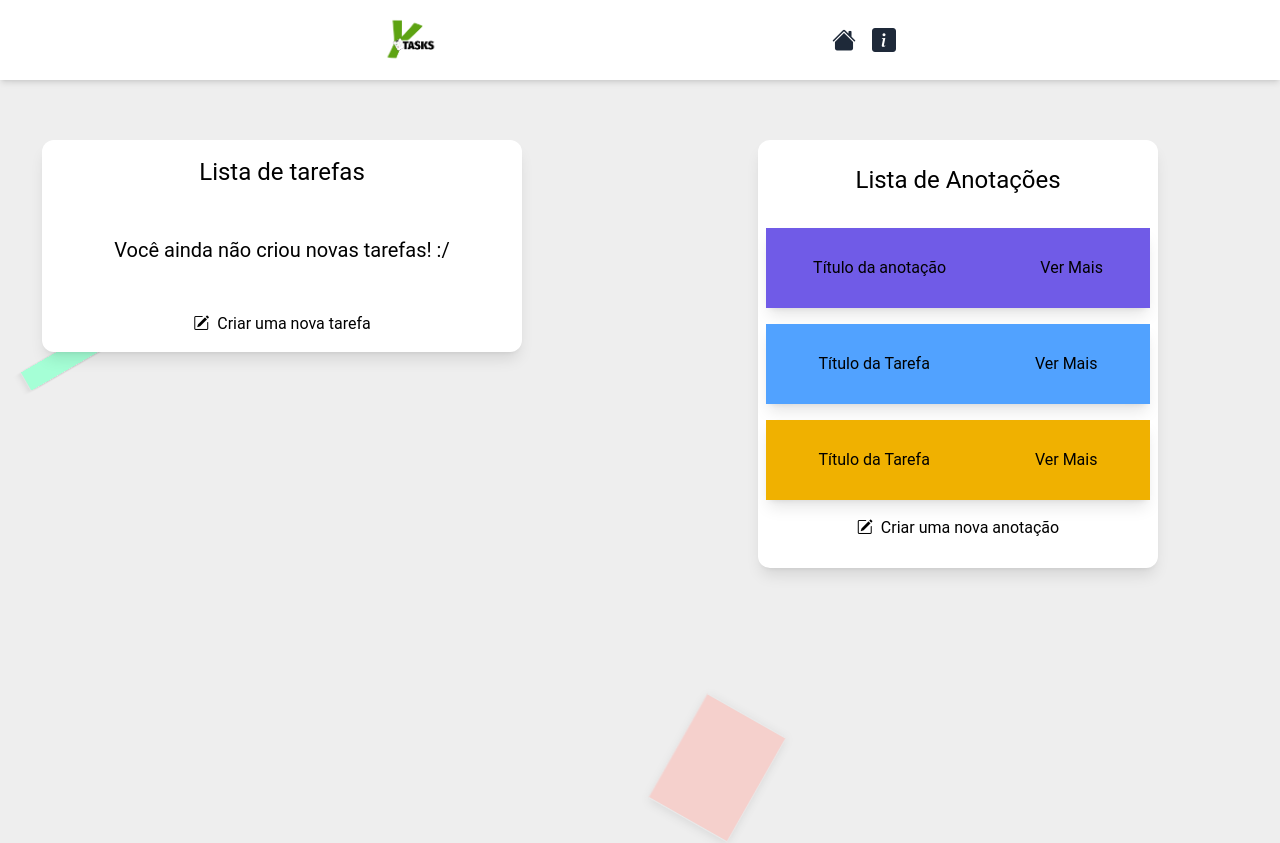
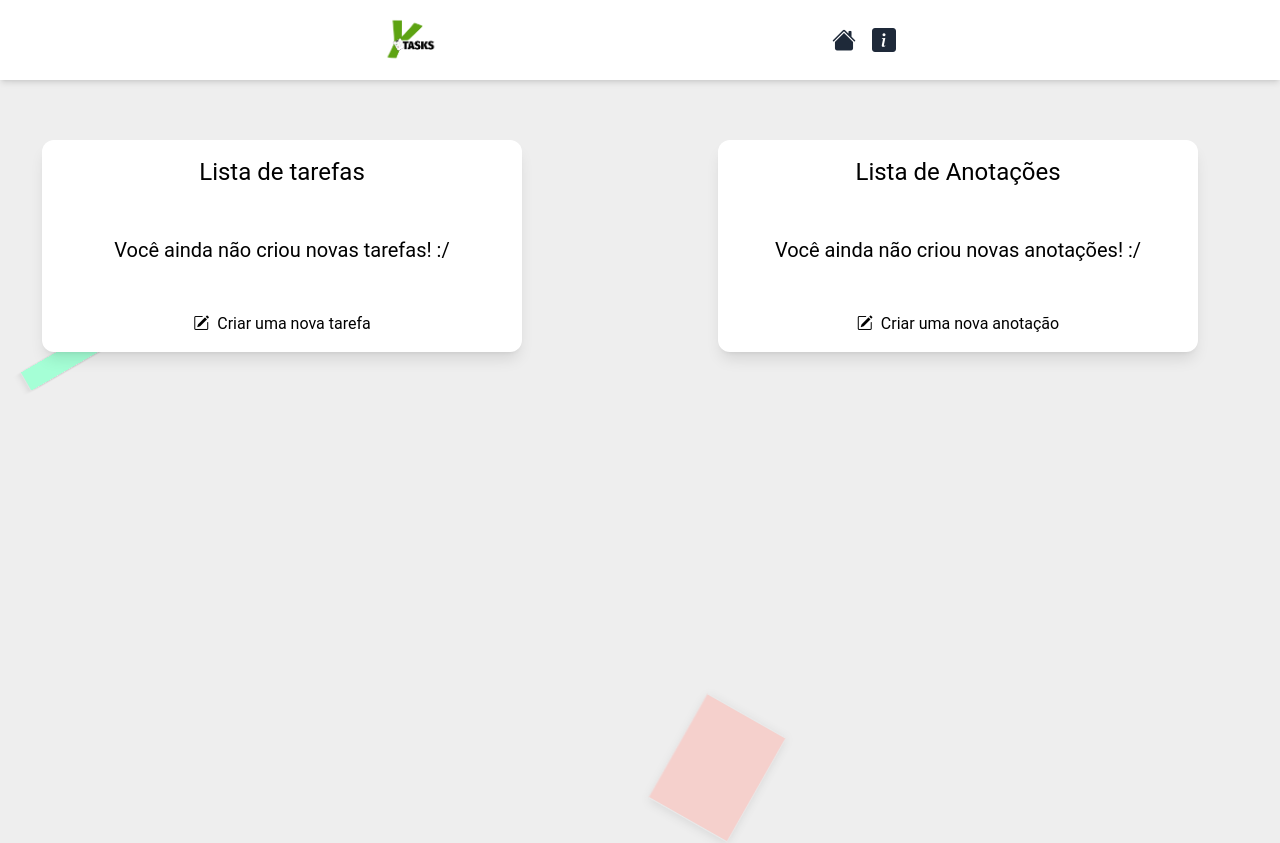
Before and after one commit to YanFelipy/ytasks-app, a React (Vite) app: page /create in a window 1280 px wide. Shown: the top 843 px of the page. Built offline with nearby package versions, Linux system fonts and the light colour scheme.

Commit message:
Creating Tasks/Anotations and Showing in Lists

```diff
--- a/src/components/NotesForm.tsx
+++ b/src/components/NotesForm.tsx
@@ -1,101 +1,128 @@
-import { useState, type ChangeEvent, type FormEvent, /* type useEffect  */} from "react";
+import {
+  useEffect,
+  useState,
+  type ChangeEvent,
+  type FormEvent /* type useEffect  */,
+} from "react";
 
+//hooks
+import { useFormatDate } from "../hooks/useFormatDate";
+import { useToogle } from "../hooks/useToogle.tsx";
 //interfaces
- // import { INote } from "../interfaces/INote.tsx";
+import type { INotes } from "../interfaces/INotes.ts";
 
 interface Props {
-    btnText : string;
+  btnText: string;
+  notesList: INotes[];
+  setNotesList: React.Dispatch<React.SetStateAction<INotes[]>>;
 }
 
-    const NoteForm = ({btnText}: Props) => {
+const NoteForm = ({ btnText, notesList, setNotesList }: Props) => {
 
-          const firstDate = new Date()
-  const formatDate = new Intl.DateTimeFormat('pt-BR', {
-  dateStyle: 'short',
-  timeStyle: 'short',
-  timeZone: 'America/Sao_Paulo'
-});
+  //des hooks
+  const { formatDate } = useFormatDate();
+  const {toogleCreateNotes } = useToogle()
 
-const now = formatDate.format(firstDate)
+  //states
+  const [id, setId] = useState<number>(0);
+  const [error, setError] = useState<string>("");
+  const [noteName, setNameNote] = useState<string>("");
+  const [note, setNote] = useState<string>("");
+  const [noteDate, setNoteDate] = useState<string>("");
 
-      const [id, setId ] = useState<number>(0)
-      const [error, setError] = useState<string>("")
-      const [nameNote, setNameNote] = useState<string>("")
-      const [note, setNote] = useState<string>("")
-      const [date, setDate] = useState<Date>  (new Date())
+  //formating date
+  const now = formatDate.format(new Date());
+
+  useEffect(() => {
+    setNoteDate(now)
+  },[now])
+  console.log(noteDate)
+
+  //events
+  const onInputChange = (
+    e: ChangeEvent<HTMLInputElement | HTMLTextAreaElement>
+  ) => {
+    if (e.target.name == "nameNote") {
+      setNameNote(e.target.value);
+    } else  {
+      setNote(e.target.value);
+    }
+
+  };
+
+  //submting form
+  const submitCreateNote = (e: FormEvent<HTMLFormElement>) => {
+    e.preventDefault();
 
 
+    if (note.length < 5) {
+      setError("Insira pelomenos uma palavra");
+      console.log(error);
+    } else if (noteName.length < 4) {
+      setError("Insira uma palavra com pelomenos 4 letras no campo de título");
+      console.log(error);
+    } else {
 
 
-      //events
-    const onInputChange = (e : ChangeEvent<HTMLInputElement | HTMLTextAreaElement >) => {
+      const id = Math.floor(Math.random() * 1000);
+      const newNote: INotes = { id, noteName, note, noteDate };
 
- if (e.target.name == "nameNote") {
-setNameNote(e.target.value)
+      setNotesList!([...notesList, newNote]);
 
-   } else if (e.target.name == "bodyNote") {
-setNote(e.target.value)
+      setError("");
 
-   } else  {
-setDate(new Date(e.target.value))
+          toogleCreateNotes()
     }
-
-
-
-    }
-
-
-    const onSubmit = (e: FormEvent) => {
-    e.preventDefault()
-
-setDate(new Date(now))
-
-
-    if(note.length < 5  ) {
-    console.log("Data menor que a de hoje")
-    setError("Insira pelomenos uma palavra")
-
-
-    } else if (nameNote.length < 4) {
-         setError("Insira uma palavra com pelomenos 4 letras no campo de título")
-    }       else {
-                setError("")
-  }
-}
+    console.log(noteDate);
+  };
 
   return (
-   <form onSubmit={onSubmit} className=" text-black  w-100 flex flex-col gap-4 w-2xl p-2 mb-5">
-
-
-  <label className="flex flex-col items-start w-65" >
+    <form
+      onSubmit={submitCreateNote}
+      className=" text-black  w-100 flex flex-col gap-4 w-2xl p-2 mb-5"
+    >
+      <label className="flex flex-col items-start w-65">
         <span className="mb-2">Título da anotação</span>
-    <input  required name="nameNote"  onChange={onInputChange} placeholder="Insira sua tarefa"  className="block min-w-0 rounded-md grow border border-gray-900/10  py-1.5  pl-1 text-base text-gray-900 placeholder:text-gray-400 placeholder:text-gray-400 w-60" type="text" />
+        <input
+          required
+          name="nameNote"
+          onChange={onInputChange}
+          placeholder="Insira sua anotação"
+          className="block min-w-0 rounded-md grow border border-gray-900/10  py-1.5  pl-1 text-base text-gray-900 placeholder:text-gray-400 placeholder:text-gray-400 w-60"
+          type="text"
+        />
       </label>
 
       <label className="flex flex-col items-start w-100">
         <span className="mb-2">O que você gostaria de anotar?</span>
-    <textarea required name="bodyNote" onChange={onInputChange} className="block  min-w-0 rounded-md grow border border-gray-900/10  py-1.5  pl-1 text-base text-gray-900 placeholder:text-gray-400 placeholder:text-gray-400  w-100"  placeholder="Max 200 caracteres. " minLength={5} maxLength={200} rows={4}/>
+        <textarea
+          required
+          name="bodyNote"
+          onChange={onInputChange}
+          className="block  min-w-0 rounded-md grow border border-gray-900/10  py-1.5  pl-1 text-base text-gray-900 placeholder:text-gray-400 placeholder:text-gray-400  w-100"
+          placeholder="Max 200 caracteres. "
+          minLength={5}
+          maxLength={200}
+          rows={4}
+        />
       </label>
-
-
 
       <div className="submit-box flex flex-col">
         <label className="flex flex-col items-center mt-5 ">
-
           <input className="btn-grad w-50" value={btnText} type="submit" />
         </label>
 
-{error &&
+        {error && (
           <div className="flex justify-center">
-  <p className=" p-4 bg-gray-180 font-bold-500 text-red-800"> {error}</p>
-  </div> }
+            <p className=" p-4 bg-gray-180 font-bold-500 text-red-800">
+              {" "}
+              {error}
+            </p>
           </div>
+        )}
+      </div>
+    </form>
+  );
+};
 
-
-
-
-</form>
-  )
-}
-
-export default NoteForm
+export default NoteForm;
--- a/src/components/NotesList.tsx
+++ b/src/components/NotesList.tsx
@@ -1,77 +1,86 @@
-import { useRef, useEffect} from "react"
+import { useEffect} from "react"
+
+//hooks
+import { useToogle } from "../hooks/useToogle"
+import { useChangeColors } from "../hooks/useChangeColors"
+
 
 interface Props {
-  textCard : string,
-handleCreateNote : (e : React.MouseEvent<HTMLButtonElement>) => void
+  textCard : string;
+ noteId : number;
+ dateNote : string;
+ note : string;
 }
-const NotesList = ({textCard, handleCreateNote } : Props) => {
-const randomColor = Math.floor(Math.random() * 16777215).toString(16);
-const ref = useRef<HTMLDivElement>(null)
 
-  useEffect(() => {
-   if (ref.current)
-       ref.current.style.backgroundColor = `#${randomColor}`
 
-     return
-  // eslint-disable-next-line react-hooks/exhaustive-deps
-  }, []);
+const NotesList = ({textCard, noteId, note, dateNote } : Props) => {
+
+const {ToogleMore } = useToogle()
+const {ChangeColor} = useChangeColors()
+
+
+  //changing colors of notes
+useEffect(()=>{
+
+  if (noteId){
+     ChangeColor(noteId)}
+
+},[])
 
 
   return (
-    <div className="text-black  w-100 flex flex-col gap-4 w-2xl p-2 mb-5">
-<h1 className="text-black text-2xl p-2 my-2">Lista de Anotações</h1>
-      <div ref={ref} className="task bg-orange-800 shadow-lg ">
-<div className="flex justify-around items-center min-h-20">
+    <div className="text-black  w-100 flex flex-col gap-4 w-2xl p-2 mb-2">
+
+
+      <div   id={`divChangeColor-${noteId}`}  className="task   justify-center flex-col shadow-lg ">
+
+<div className="flex justify-around items-center min-h-15">
+
   <div className="flex">
 
 
-  <h4> {textCard}</h4>
+
+
+  <h4 className="text-white text-shadow-lg font-bold"> {textCard}</h4>
 
   </div>
-  <button className="Ver mais">
-Ver Mais
+
+
+
+  <button className="text-white text-shadow-lg " onClick={()=>{ToogleMore(noteId)}}>
+  Ver mais
+<i className=" ml-2 bi bi-chevron-down text-white text-shadow-lg">
+
+  </i>
   </button>
 </div>
-      </div>
 
-        <div className="task bg-blue-400 shadow-lg ">
-<div className="flex justify-around items-center min-h-20">
-  <div className="flex">
+   <div id={`details-${noteId}`}className=" flex  text-sm/7 flex-col  items-start p-4 text-white  ">
 
-  <h4> Título da Tarefa</h4>
+<div>
+<p className="text-black">{note}</p>
+    <span className="  text-shadow-lg">   <i className=" text-shadow-lg bi bi-calendar-check mr-2"></i>{dateNote}</span>
+</div>
+    </div>
 
-  </div>
-  <button className="Ver mais">
-Ver Mais
-  </button>
-</div>
       </div>
 
 
-  <div className="task bg-yellow-500  shadow-lg">
-<div className="flex justify-around items-center min-h-20">
-  <div className="flex">
 
-  <h4> Título da Tarefa</h4>
 
-  </div>
-  <button className="Ver mais">
-Ver Mais
-  </button>
-</div>
-      </div>
+
 
 <div>
-  <button onClick={handleCreateNote} className="">
-<i className="bi bi-pencil-square mr-2"></i>
-Criar uma nova anotação
-  </button>
+
 </div>
 
 
     </div>
 
 
+
+
+
   )
 }
 
--- /dev/null
+++ b/src/hooks/useFormatDate.tsx
@@ -0,0 +1,13 @@
+
+export const useFormatDate = () => {
+
+  const formatDate = new Intl.DateTimeFormat('pt-BR', {
+  dateStyle: 'short',
+  timeStyle: 'short',
+  timeZone: 'America/Sao_Paulo'
+});
+
+
+return {formatDate}
+
+}
--- a/src/interfaces/INotes.ts
+++ b/src/interfaces/INotes.ts
@@ -2,6 +2,6 @@ export interface INotes {
 id : number,
 noteName : string,
 note : string,
-selectedDate : string
+noteDate : string
 
 }
--- a/src/pages/Create/Create.tsx
+++ b/src/pages/Create/Create.tsx
@@ -9,6 +9,7 @@ import TaskList from "../../components/TaskList.tsx";
 
 //Interfaces
  import type { ITask } from "../../interfaces/ITask";
+ import type { INotes } from "../../interfaces/INotes.ts";
 
  // Hooks
  import { useState } from "react";
@@ -17,15 +18,17 @@ import { useToogle } from "../../hooks/useToogle.tsx";
 const Create = () => {
 
   const [taskList, setTaskList] = useState<ITask[]>([])
+    const [notesList, setNotesList] = useState<INotes[]>([])
   const {toogleCreateTasks, toogleCreateNotes} = useToogle()
 
-console.log(taskList)
+console.log(notesList)
 
   return (
     <main className="min-h-screen flex justify-center max-w-screen ">
       <div        id="Ref"
         className="container-tasks p-5 flex my-10 mb-0 flex-row-reverse gap-10 "
       >
+
 <div className=" flex flex-col gap-1">
         <div id="form-tasks-box" className=" form-tasks-box shadow-lg hidden rounded-xl w-120 h-min bg-white py-2 flex flex-col  items-center ">
          <div className="flex justify-end w-1/1 ">
@@ -48,7 +51,7 @@ console.log(taskList)
                <h1 className="text-black text-2xl p-2 mb-4 " >
             Criar uma nova anotação
           </h1>
-          <NotesForm btnText="Enviar Nota" />
+          <NotesForm setNotesList={setNotesList} notesList={notesList} btnText="Enviar Nota" />
         </div>
 
         </div>
@@ -92,12 +95,44 @@ Criar uma nova tarefa
         </div>
 
 
+   <div className="box-notes w-2xl flex items-center  min-h-120 flex-col">
+          <div className="tasks rounded-xl shadow-lg w-120 flex flex-col justify-center mb-30 items-center  min-h 4 bg-white">
+             <h1 className="text-black text-2xl p-2 my-2" >Lista de Anotações</h1>
 
-             <div className="box-notes w-2xl flex items-center  min-h flex-col">
-          <div className="tasks rounded-xl  shadow-lg w-100 min-h  bg-white">
-            <NotesList textCard="Título da anotação" handleCreateNote={toogleCreateNotes} />
+{notesList.length == 0 ? (
+<div className="flex items-center justify-center p-4">
+    <p className="text-black text-sans text-xl p-4">Você ainda não criou novas anotações! :/
+      </p>
+  </div>
+)    : "" }
+
+
+                      {notesList && notesList.map((note) => (
+
+                         <NotesList key={note.id} textCard={note.noteName} note={note.note} dateNote={note.noteDate} noteId={note.id} />
+
+
+                      ))}
+
+
+
+                  <div>
+
+                    <div className="flex items-center justify-center p-4">
+
+  <button onClick={toogleCreateNotes} className=" text-black">
+<i className="bi bi-pencil-square mr-2"></i>
+Criar uma nova anotação
+  </button>
+
+                    </div>
+</div>
+
           </div>
         </div>
+
+
+
 
 </div>
 
```
Also changed, not shown: src/components/TaskForm.tsx (+4 -10 lines), src/components/TaskList.tsx (+5 -6 lines). Lines whose indentation alone changed are shown as unchanged.
